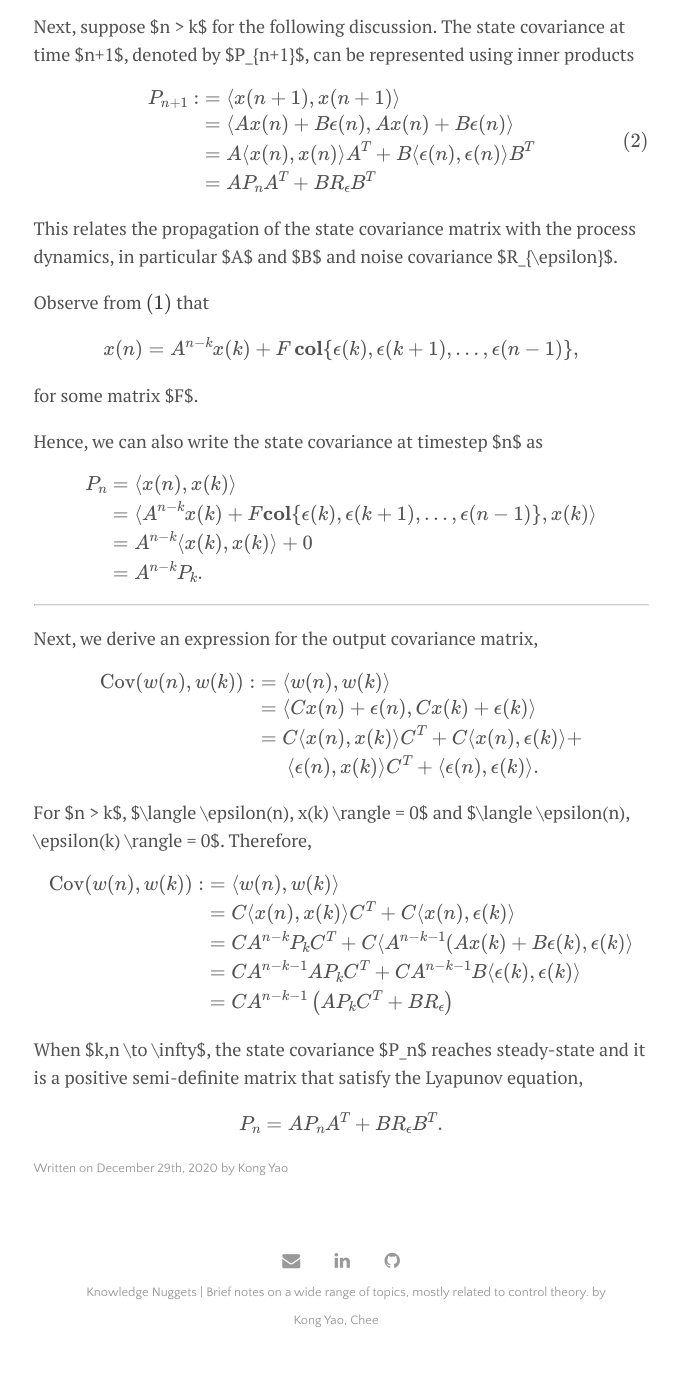
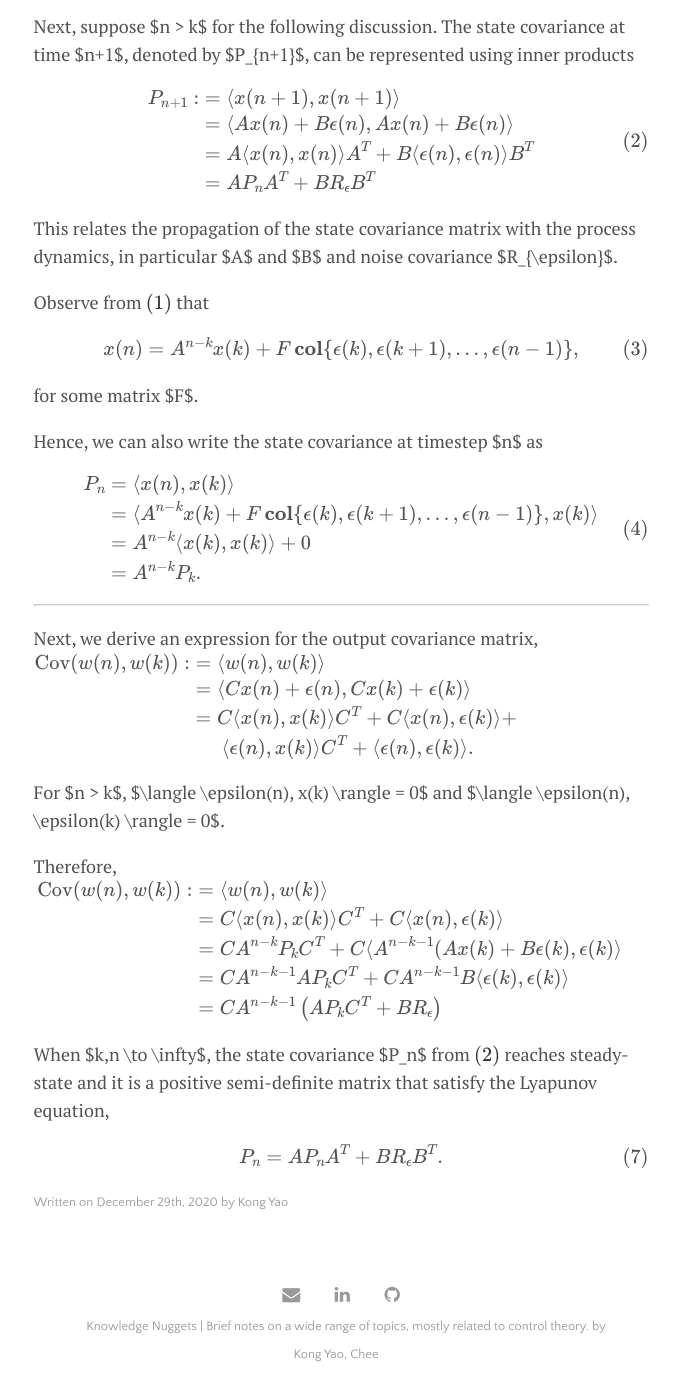
Before and after one commit to CheeGY/cheegy.github.io, a Jekyll site: the page built from _posts/2020-12-29-ModelingUncertainties.md, in a window 1280 px wide and 1400 px high, scrolled down 1032 px. Shown: the whole window, without its empty margins (299-977 px from the left). Built offline with Jekyll 4.4.1, drawn with Linux system fonts in a browser that asks for light colours; formulas are drawn with MathJax 3; before the commit the page ends 2398 px from its top, so only the background shows below that.

Commit message:
Update 2020-12-29-ModelingUncertainties.md

```diff
--- a/_posts/2020-12-29-ModelingUncertainties.md
+++ b/_posts/2020-12-29-ModelingUncertainties.md
@@ -39,7 +39,7 @@ This relates the propagation of the state covariance matrix with the process dyn
 Observe from \eqref{1} that
 
 $$
-x(n) = A^{n-k} x(k) + F\,\textbf{col}\{\epsilon(k), \epsilon(k+1),\dots,\epsilon(n-1)\},
+x(n) = A^{n-k} x(k) + F\,\textbf{col}\{\epsilon(k), \epsilon(k+1),\dots,\epsilon(n-1)\}, \label{3}\tag{3}
 $$
 
 for some matrix $F$.
@@ -49,28 +49,28 @@ Hence, we can also write the state covariance at timestep $n$ as
 $$
 \begin{aligned}
 P_{n} &= \langle x(n), x(k) \rangle \\
-    &= \langle A^{n-k} x(k) + F\textbf{col}\{\epsilon(k), \epsilon(k+1),\dots,\epsilon(n-1)\}, x(k) \rangle \\
+    &= \langle A^{n-k} x(k) + F\,\textbf{col}\{\epsilon(k), \epsilon(k+1),\dots,\epsilon(n-1)\}, x(k) \rangle \\
     &= A^{n-k} \langle x(k), x(k) \rangle + 0 \\
     &= A^{n-k} P_k.
-\end{aligned}
+\end{aligned} \label{4}\tag{4}
 $$
 
 ---
 
 Next, we derive an expression for the output covariance matrix,
-
 $$
 \begin{aligned}
 \text{Cov}(w(n),w(k)) :&= \langle w(n), w(k) \rangle \\
 &= \langle Cx(n) + \epsilon(n), Cx(k) + \epsilon(k) \rangle \\
 &= C \langle x(n), x(k) \rangle C^T + C \langle x(n), \epsilon(k) \rangle +\\
 &\quad\;\; \langle \epsilon(n), x(k) \rangle C^T + \langle \epsilon(n), \epsilon(k) \rangle.
-\end{aligned}
+\end{aligned} \label{5}\tag{5}
 $$
 
 
-For $n > k$, $\langle \epsilon(n), x(k) \rangle = 0$ and $\langle \epsilon(n), \epsilon(k) \rangle = 0$. Therefore,
+For $n > k$, $\langle \epsilon(n), x(k) \rangle = 0$ and $\langle \epsilon(n), \epsilon(k) \rangle = 0$.
 
+Therefore,
 $$
 \begin{aligned}
 \text{Cov}(w(n),w(k)) :&= \langle w(n), w(k) \rangle \\
@@ -78,11 +78,11 @@ $$
 &= CA^{n-k}P_k C^T + C \langle A^{n-k-1} (Ax(k) + B\epsilon(k), \epsilon(k) \rangle\\
 &= CA^{n-k-1}A P_k C^T + C A^{n-k-1}B \langle \epsilon(k), \epsilon(k) \rangle\\
 &= CA^{n-k-1} \left( AP_kC^T + BR_{\epsilon}\right)\\
-\end{aligned}
+\end{aligned} \label{6}\tag{6}
 $$
 
-When $k,n \to \infty$, the state covariance $P_n$ reaches steady-state and it is a positive semi-definite matrix that satisfy the Lyapunov equation,
+When $k,n \to \infty$, the state covariance $P_n$ from \eqref{2} reaches steady-state and it is a positive semi-definite matrix that satisfy the Lyapunov equation,
 
 $$
-P_n = A P_n A^T + B R_{\epsilon} B^T.
+P_n = A P_n A^T + B R_{\epsilon} B^T. \label{7}\tag{7}
 $$
```
